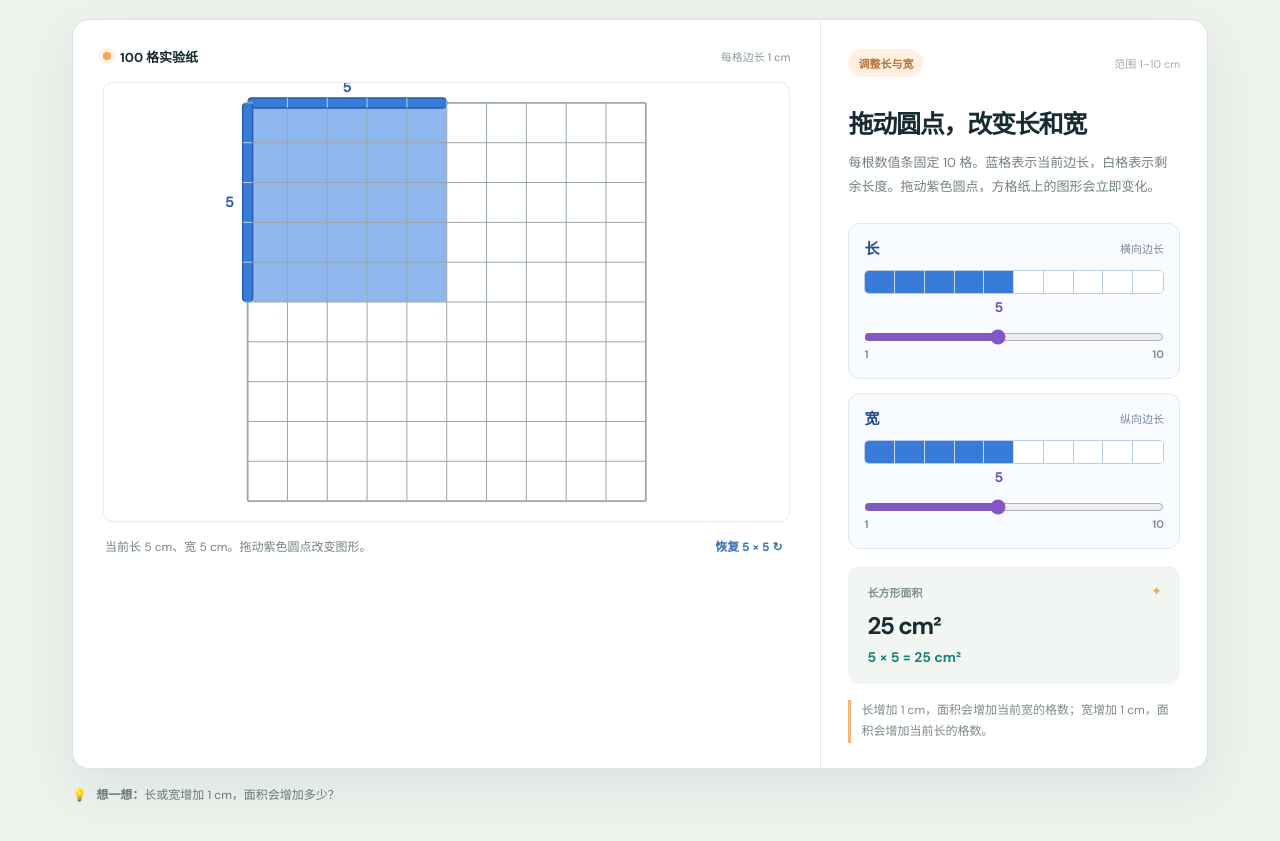
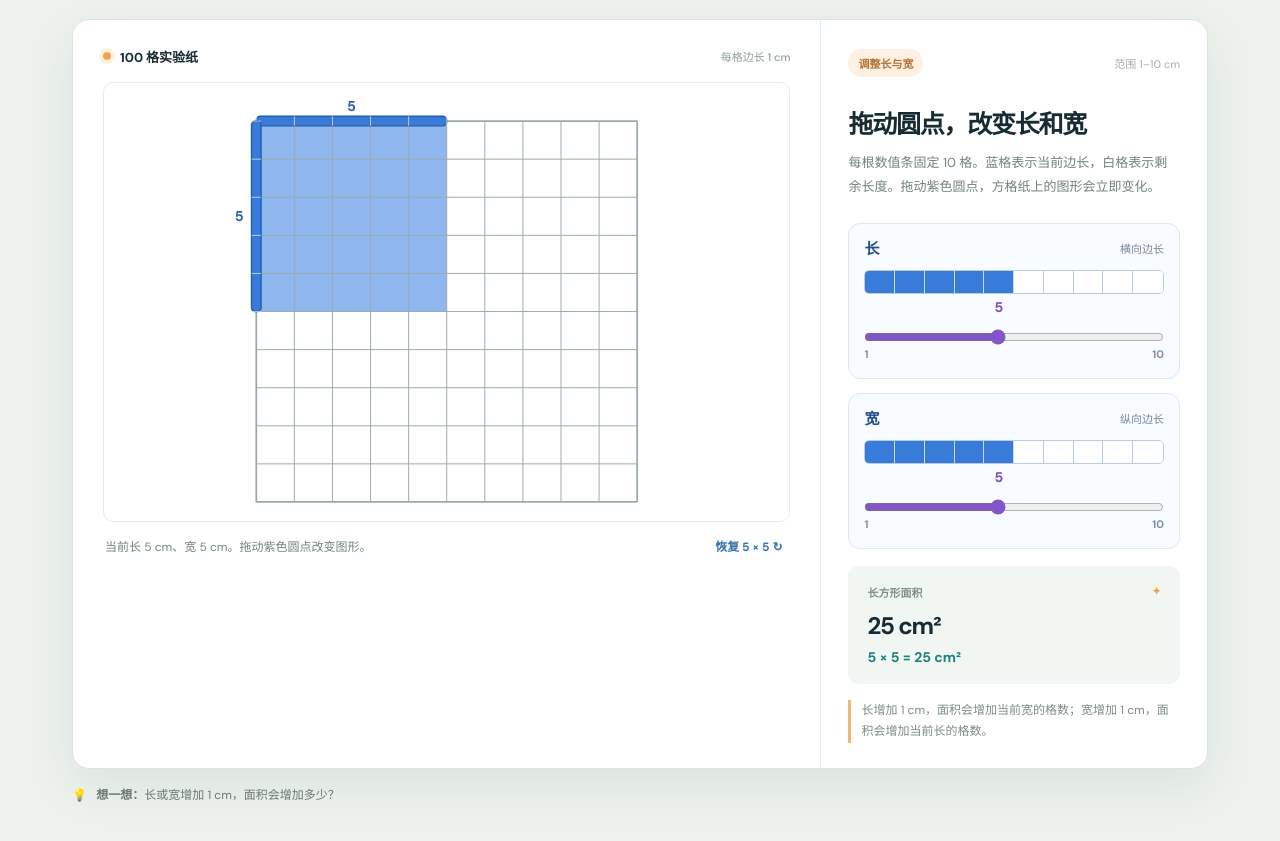
Before and after one commit to qiuboan/shape-area, a website: page index.html in a window 1280 px wide. Shown: the part 861-1702 px from the top of the page. Drawn offline with Linux system fonts and the light colour scheme.

Commit message:
Add space above grid dimension label

```diff
--- a/app.js
+++ b/app.js
@@ -1,5 +1,5 @@
 const $ = id => document.getElementById(id);
-const GRID = { left: 60, top: 20, cell: 40, count: 10 };
+const GRID = { left: 60, top: 40, cell: 40, count: 10 };
 const dimensions = { length: 5, width: 5 };
 
 function updateControl(type) {
@@ -37,7 +37,7 @@ function renderBoard() {
   const { left, top, cell, count } = GRID;
   const { length, width } = dimensions;
   const area = length * width;
-  let svg = '<rect x="0" y="0" width="520" height="440" fill="#fff"/>';
+  let svg = '<rect x="0" y="0" width="520" height="460" fill="#fff"/>';
   svg += `<rect x="${left}" y="${top}" width="${length * cell}" height="${width * cell}" fill="#90b7ed"/>`;
   for (let i = 0; i <= count; i++) {
     const coordinate = i * cell;
--- a/index.html
+++ b/index.html
@@ -7,7 +7,7 @@
   <meta name="description" content="从 5 × 5 长方形开始，调整长和宽，直观看见 100 个方格中的面积变化。">
   <title>图形动起来 · 面积看得见</title>
   <link rel="stylesheet" href="styles.css">
-  <script src="app.js?v=9" defer></script>
+  <script src="app.js?v=10" defer></script>
 </head>
 <body>
   <header class="site-header">
@@ -43,7 +43,7 @@
         <div class="lab-card grid-lab">
           <div class="lab-main">
             <div class="canvas-head"><div><span class="live-dot"></span> 100 格实验纸</div><span class="unit-label">每格边长 1 cm</span></div>
-            <div class="canvas-wrap graph-paper"><svg id="shape-canvas" viewBox="0 0 520 440" role="img" aria-label="10 乘 10 方格纸中，长和宽都是 5 厘米的蓝色长方形"></svg></div>
+            <div class="canvas-wrap graph-paper"><svg id="shape-canvas" viewBox="0 0 520 460" role="img" aria-label="10 乘 10 方格纸中，长和宽都是 5 厘米的蓝色长方形"></svg></div>
             <div class="canvas-footer"><span id="motion-note" role="status" aria-live="polite">当前长 5 cm、宽 5 cm。拖动紫色圆点改变图形。</span><button id="reset-board" class="reset-button" type="button">恢复 5 × 5 ↻</button></div>
           </div>
           <aside class="lab-sidebar">
```
